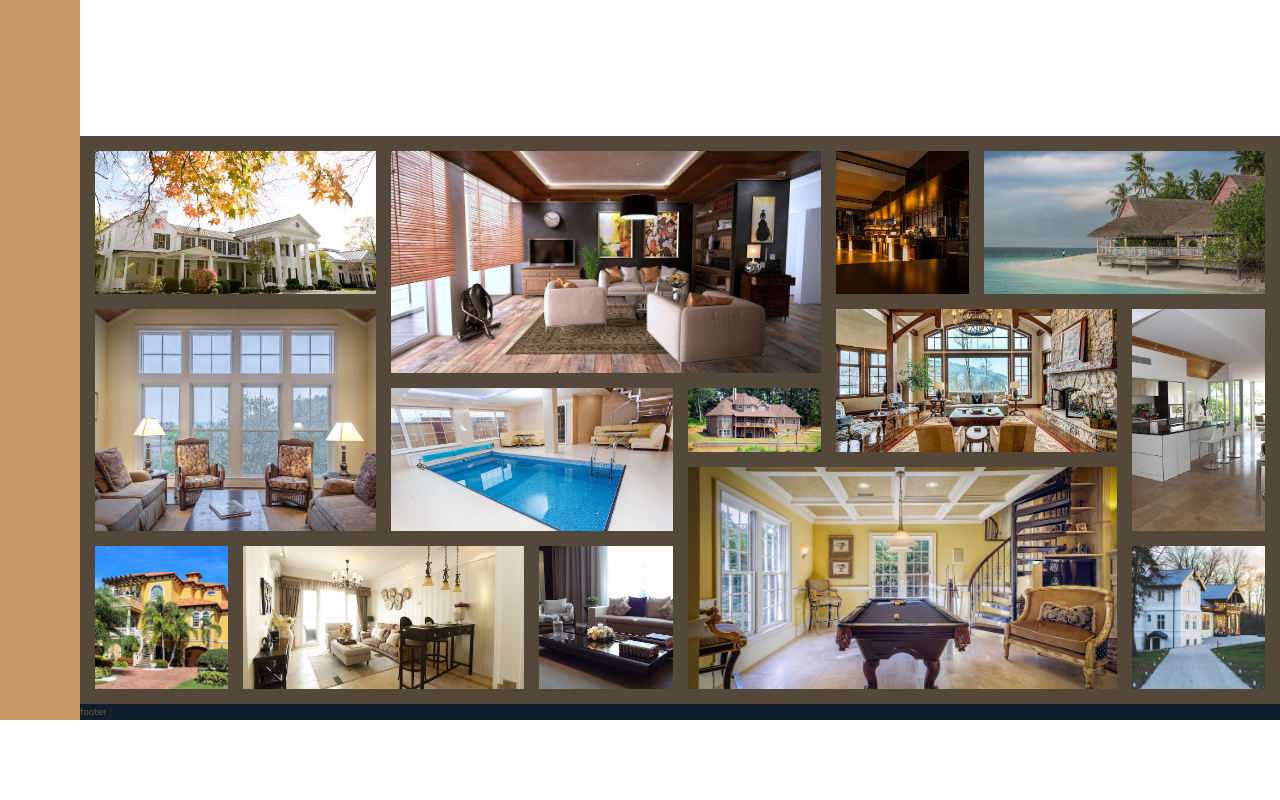
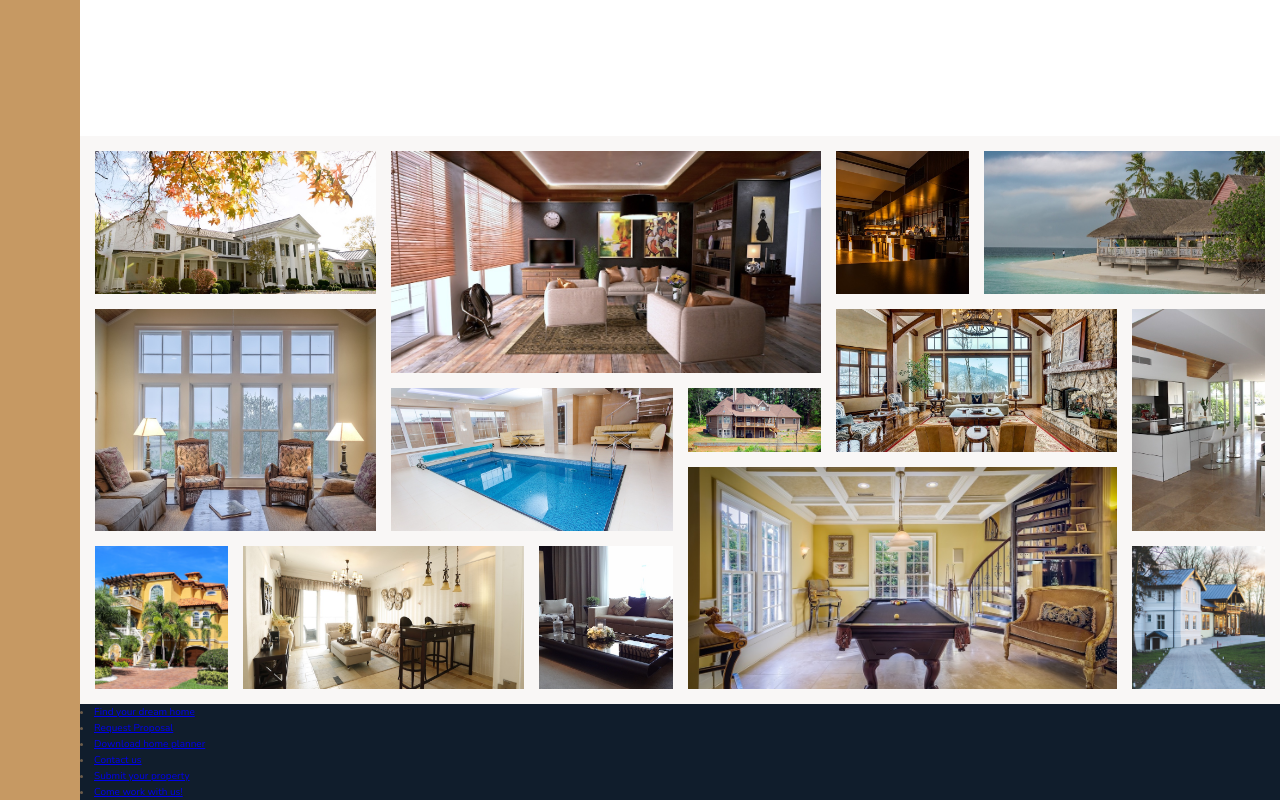
Before and after one commit to Naimul-Islam-Siam/Nexter, a website: page index.html in a window 1280 px wide. Shown: the part 2936-3736 px from the top of the page. Before the commit the page ends 3656 px from the top, so only its background shows below. Drawn offline with nearby package versions, Linux system fonts and the light colour scheme.

Commit message:
gallery done

```diff
--- a/index.html
+++ b/index.html
@@ -385,7 +385,15 @@
     </section>
 
     <footer class="footer">
-        footer
+        <nav class="footer__nav">
+            <li class="nav__item"><a href="#" class="nav__link">Find your dream home</a></li>
+            <li class="nav__item"><a href="#" class="nav__link">Request Proposal</a></li>
+            <li class="nav__item"><a href="#" class="nav__link">Download home planner</a></li>
+            <li class="nav__item"><a href="#" class="nav__link">Contact us</a></li>
+            <li class="nav__item"><a href="#" class="nav__link">Submit your property</a></li>
+            <li class="nav__item"><a href="#" class="nav__link">Come work with us!</a></li>
+
+        </nav>
     </footer>
 </body>
 
--- a/sass/_gallery.scss
+++ b/sass/_gallery.scss
@@ -1,5 +1,5 @@
 .gallery {
-    background-color: $color-grey-dark-1;
+    background-color: $color-grey-light-1;
 
     grid-column: full-start / full-end;
 
```
Also changed, not shown: sass/main.css, 1 other file.
